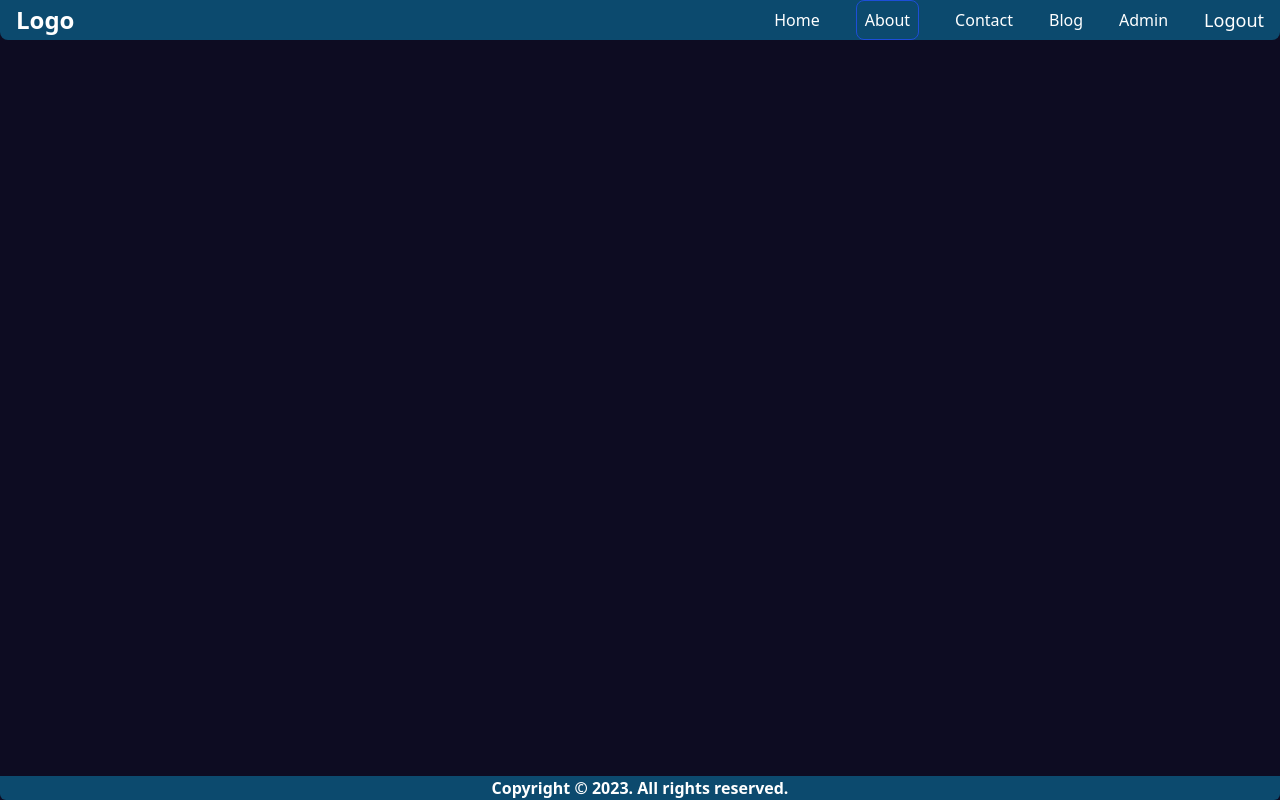
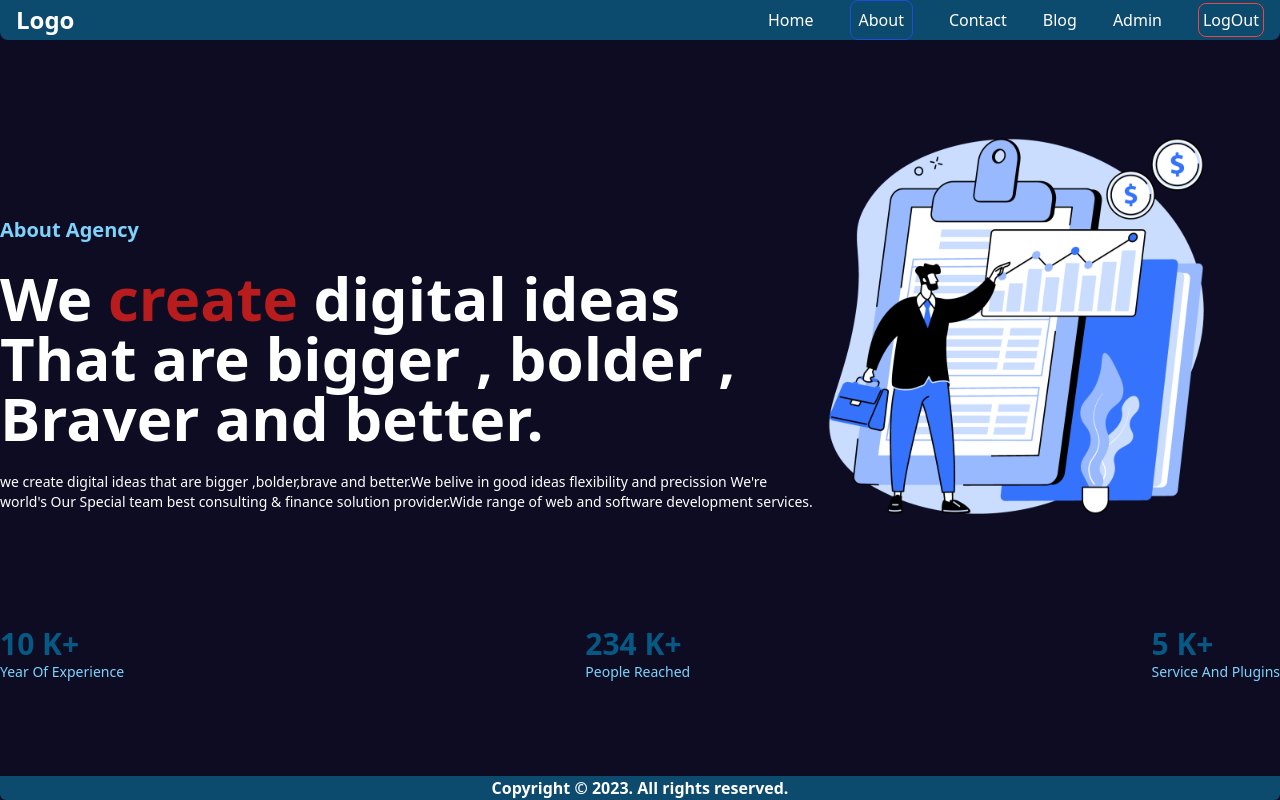
Before and after one commit to Ranahansa/next_ai-chat-app, a Next.js app: page /about in a window 1280 px wide. Built offline with nearby package versions, Linux system fonts and the light colour scheme.

Commit message:
commit 8

```diff
--- a/app/about/page.jsx
+++ b/app/about/page.jsx
@@ -1,12 +1,56 @@
+import Image from 'next/image'
 import React from 'react'
 
 const AboutPage = () => {
     return (
         <div>
 
+            <div>
+                <p className='text-xl font-bold text-sky-300'>About Agency</p><br/>
+                <p className='text-6xl font-bold tex-white'>We <span className='text-red-700'>create</span> digital ideas <br/>That are bigger , bolder , <br/>Braver and better.</p>
+                <br/>
 
+                <p className='text-sm text-balance'>we create digital ideas that are bigger ,bolder,brave and better.We belive in good ideas flexibility and precission We're world's Our Special team best consulting & finance solution provider.Wide range of web and software development services.</p>
 
+                <div>
+
+            <div className='absolute transform -translate-y-1/2 right-[60px] top-[330px]'>
+                <Image src="/about.png" width={400} height={300} />
             </div>
+                    <br/>
+    <div className="relative flex flex-row justify-between top-[90px]">
+        <div className="mb-2">
+            <p className="text-3xl font-bold text-sky-800">
+                10 K+
+            </p>
+            <p className="text-sm text-sky-300">
+                Year Of Experience
+            </p>
+        </div>
+
+        <div className="mb-2">
+            <p className="text-3xl font-bold text-sky-800">
+                234 K+
+            </p>
+            <p className="text-sm text-sky-300">
+                People Reached
+            </p>
+        </div>
+
+        <div className="mb-2">
+            <p className="text-3xl font-bold text-sky-800">
+                5 K+
+            </p>
+            <p className="text-sm text-sky-300">
+                Service And Plugins
+            </p>
+        </div>
+    </div>
+</div>
+
+                    </div>
+            </div>
+
     )
 }
 
--- a/app/components/navbar/links/Links.jsx
+++ b/app/components/navbar/links/Links.jsx
@@ -39,7 +39,7 @@ const Links = () => {
                         <NavLink item={{title : 'Admin', path : '/admin'}} />
                     )
                 }
-                <button className='text-lg'>Logout</button>
+                <button className='p-1 border border-red-500 rounded-lg text-md'>LogOut</button>
                 </>
                 ) : (
                     <NavLink item={{title : 'Login', path : '/login'}} />
--- a/app/page.jsx
+++ b/app/page.jsx
@@ -12,7 +12,7 @@ export default function Home() {
 
     <button className="mt-5 text-white hover:text-white border-solid border-2 border-blue-700 hover:bg-blue-800 focus:ring-4 focus:outline-none focus:ring-blue-300 font-medium rounded-lg text-sm px-5 py-2.5 text-center me-2 mb-2 ">Conatct</button>
     </div>
-    <div className="absolute transform -translate-y-1/2 right-[60px] top-[330px] top-1/2">
+    <div className="absolute transform -translate-y-1/2 right-[60px] top-[330px]">
     <Image src="/hero.gif" alt="hero gif" width={450} height={400} />
     </div>
 
```
